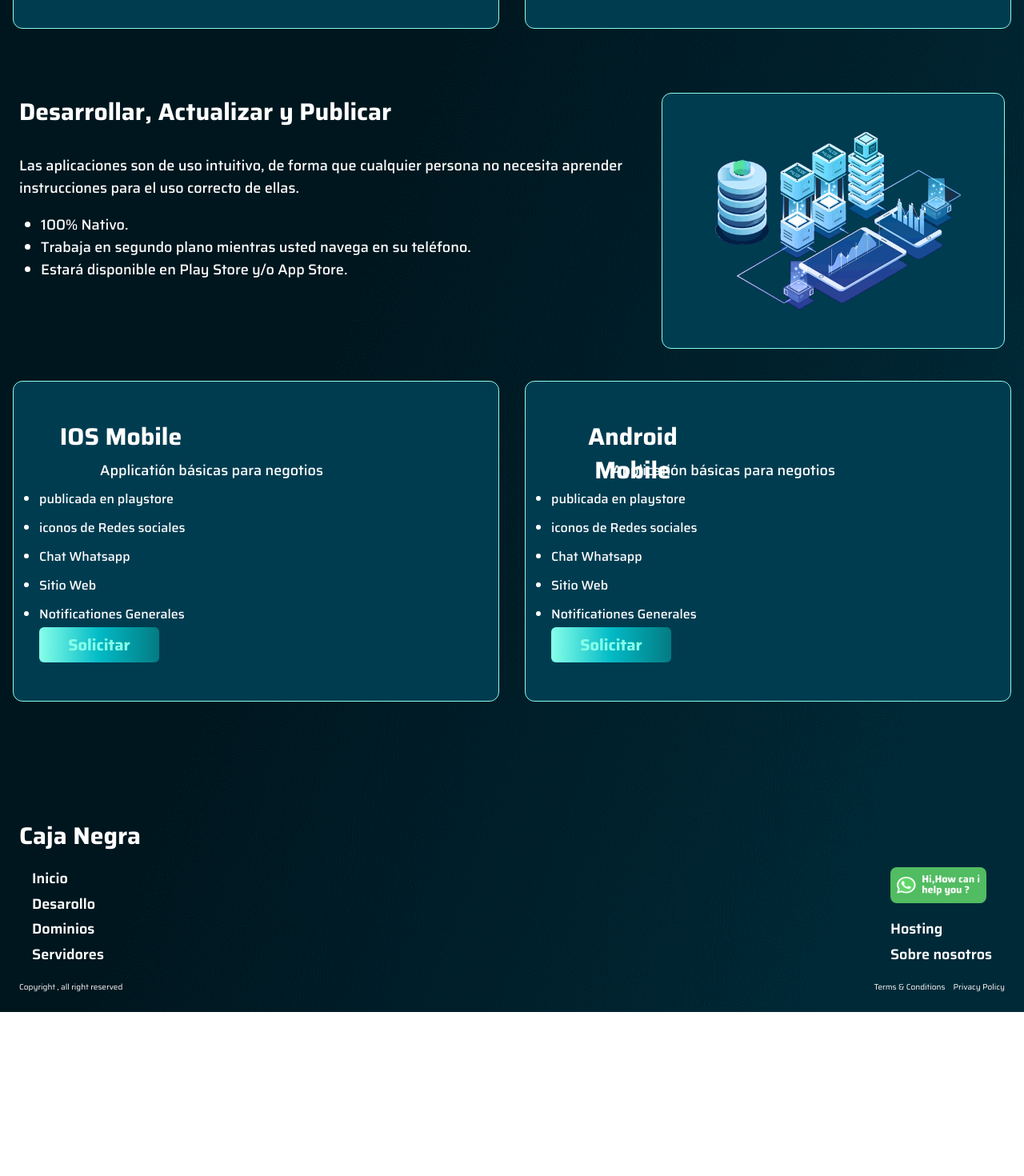
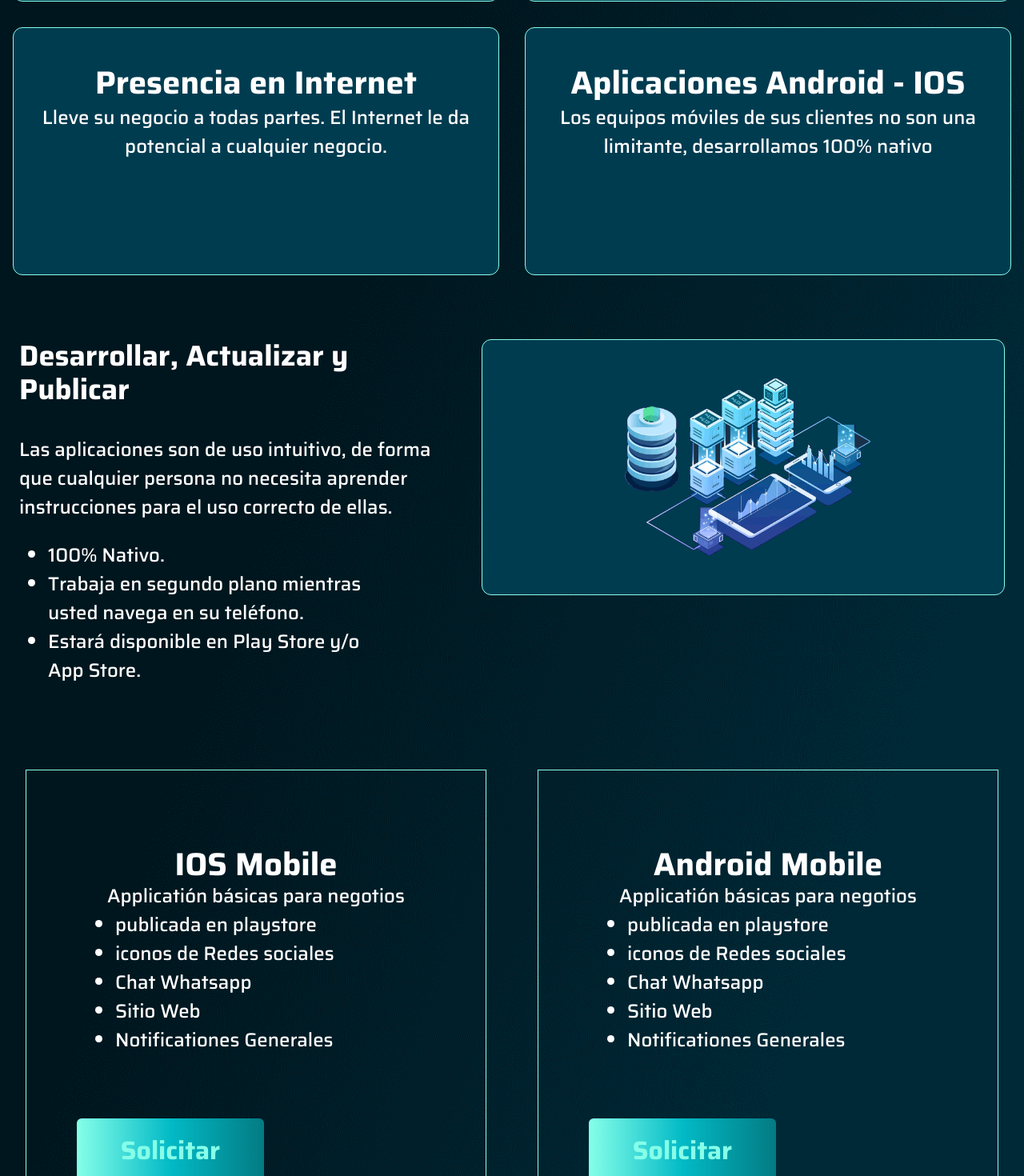
Before and after one commit to Palnetguy/caja-negra-frontend, a React (Create React App) app: page /desarollo in a window 1280 px wide. Shown: the part 1220-2690 px from the top of the page at 80% size. Before the commit the page ends 2485 px from the top, so only its background shows below. Built offline with nearby package versions, Linux system fonts and the light colour scheme; no server answers.

Commit message:
servicio

```diff
--- a/src/componets/desarollo_page/desarolloBotom.jsx
+++ b/src/componets/desarollo_page/desarolloBotom.jsx
@@ -3,42 +3,30 @@ import { Link } from 'react-router-dom'
 
 export const DesarolloBotomComponent = ({title, des, info, buttonTitle}) => {
   return (
-  <div className="desarollo_each" >
-    <h1 style={{width: '204px', height: '42px', top: '26px',left: '168px', gap: '0px', opacity: '0px',
-    fontFamily: 'Saira',
-    fontWeight: '700',
-    lineHeight: '42px',
-    textAlign: 'center'}}>{title}</h1>
-    <p style={{
-      width: '431px',
-      height: '36px',
-      top: '2720px',
-      // left: '146px',
-      gap: '0px',
-      opacity: '0px',
-      fontFamily: 'Saira',
-      fontWeight: '500',
-      lineHeight: '36px',
-      textAlign: 'center'}}>{des}</p>
-    <ul style={{width: '448px',
-        height: '178px',
-        top: '2768px',
-        left: '146px',
-        gap: '0px',
-        opacity: '0px',
-        fontFamily: 'Saira',
-        fontWeight: '500',
-        lineHeight: '36px',
-        textAlign: 'left',
-        color: '#FFFFFF' }}>
+  <div className="desarollo_bottom_each" >
+    <div className="align">
+    <h1>{title}</h1>
+    <div className="desc">
+    <p >{des}</p>
+    <ul>
         {info.map(i=>(
             <li>{i}</li>
         ))}
     </ul>
     <Link target="_top" to="/solicitar">
     <button className='bottom_btn full_gradient_btn'
-    style={{ fontFamily : 'Saira' }}>{buttonTitle}</button>
+    style={{ fontFamily : 'Saira',
+      width: '234px',
+      height: '80px',
+fontSize: '32px',
+fontWeight: '700',
+lineHeight: '42px',
+textAlign: 'center',
+marginTop: '2.5em'
+       }}>{buttonTitle}</button>
            </Link>
+          </div>
+        </div>
   </div>
   )
 }
--- a/src/styles/desarollo_page.css
+++ b/src/styles/desarollo_page.css
@@ -58,6 +58,7 @@
 .desarollo_page .desarollo_each_cont {
   display: flex;
   flex-wrap: wrap;
+  margin-top:6em;
 }
 .desarollo_page .desarollo_each {
   border-radius: 12px;
@@ -69,6 +70,9 @@
   padding: 3em 2em;
   width: calc((100% / 2) - 2em);
   margin: 1em;
+height: 310px;
+/* border: 1px solid;
+border-image-source: linear-gradient(148.77deg, #86FFE9 4.57%, #237D8D 22.17%, #1A9CA6 43.61%, #AA6F56 62.75%, #26AABC 81.13%); */
 }
 @media (max-width: 780px) {
   .desarollo_page .desarollo_each {
@@ -91,6 +95,11 @@
   font-style: normal;
   font-weight: 700;
   /* line-height: 42px; 105% */
+  font-family: Saira;
+font-size: 40px;
+font-weight: 700;
+line-height: 42px;
+text-align: center;
 }
 .desarollo_page .desarollo_each p {
   color: #fff;
@@ -100,12 +109,23 @@
   font-style: normal;
   font-weight: 500;
   /* line-height: 36px; 128.571% */
+  font-family: Saira;
+font-size: 24px;
+font-weight: 500;
+line-height: 36px;
+text-align: center;
 }
 .desarollo_page .desarollo .desarollo_more {
   display: flex;
   justify-content: space-between;
   padding: 1.5em;
   padding-top: 4em;
+}
+.desarollo_page .desarollo .desarollo_more .lft{
+  width: calc((100% / 2) - 2em);
+height: 374px;
+
+
 }
 .desarollo_page .desarollo .desarollo_more .lft > h1 {
   color: #fff;
@@ -115,6 +135,12 @@
   font-weight: 700;
   /* line-height: 42px; 105% */
   margin-bottom: 1em;
+  font-family: Saira;
+font-size: 36px;
+font-weight: 700;
+line-height: 42px;
+text-align: left;
+
 }
 .desarollo_page .desarollo .desarollo_more .lft > p {
   color: #fff;
@@ -124,6 +150,16 @@
   font-weight: 500;
   /* line-height: 36px; 128.571% */
   margin-bottom: 1em;
+  font-family: Saira;
+font-size: 24px;
+font-weight: 500;
+line-height: 36px;
+text-align: left;
+}
+.desarollo_page .desarollo .desarollo_more .lft > ul{
+  width: 80%;
+height: 184px;
+
 }
 .desarollo_page .desarollo .desarollo_more .lft > ul > li {
   color: #fff;
@@ -133,10 +169,18 @@
   font-weight: 500;
   /* line-height: 36px; 128.571% */
   margin-left: 1.5em;
+  font-family: Saira;
+font-size: 24px;
+font-weight: 500;
+line-height: 36px;
+text-align: left;
+
 }
 .desarollo_page .desarollo .desarollo_more .rgt {
   margin-left: 2em;
-  width: 50%;
+  /* width: 50%; */
+  width: 700px;
+height: 410px;
 }
 .desarollo_page .desarollo .desarollo_more .rgt .image {
   border-radius: 12px;
@@ -153,6 +197,69 @@
 .desarollo_page .desarollo .desarollo_more .rgt .image img {
   height: 100%;
 }
+.desarollo_page .desarollo .desarollo_each_cont{
+  display: flex;
+  justify-content: space-around;
+}
+.desarollo_page .desarollo .desarollo_each_cont .desarollo_bottom_each{
+  width: calc((100% / 2) - 4em);
+  /* width: 660px; */
+  height: 614px;
+  display: flex;
+  color: white;
+  margin: 0.5em;
+  margin-left: 0.5em;
+  align-items: center;
+  justify-items: center;
+  justify-content: space-around;
+  border: #86ffe9 1px solid;
+}
+.desarollo_page .desarollo .desarollo_each_cont .desarollo_bottom_each .align{
+  width: 448px;
+height: 418px;
+
+align-items: center;
+justify-items: center;
+justify-content: center;
+}
+.desarollo_page .desarollo .desarollo_each_cont .desarollo_bottom_each .align > h1{
+  font-family: Saira;
+font-size: 40px;
+font-weight: 700;
+line-height: 42px;
+text-align: center;
+text-align: left;
+margin-left: 0;
+}
+.desarollo_page .desarollo .desarollo_each_cont .desarollo_bottom_each .align .desc{
+  width: 448px;
+height: 366px;
+top: 2720px;
+left: 146px;
+gap: 0px;
+border-radius: 12px 0px 0px 0px;
+opacity: 0px;
+}
+.desarollo_page .desarollo .desarollo_each_cont .desarollo_bottom_each .align .desc >p{
+  font-family: Saira;
+  font-size: 24px;
+  font-weight: 500;
+  line-height: 36px;
+  text-align: center;
+
+}
+
+.desarollo_page .desarollo .desarollo_each_cont .desarollo_bottom_each .align .desc > ul{
+  font-family: Saira;
+  font-size: 24px;
+  font-weight: 500;
+  line-height: 36px;
+  text-align: left;
+  margin-left:2em;
+}
+/* .desarollo_page .desarollo .desarollo_each_cont .desarollo_bottom_each .align .dec > ul > li{
+
+} */
 
 @media (max-width: 780px) {
   .desarollo_page .desarollo .desarollo_more {
```
